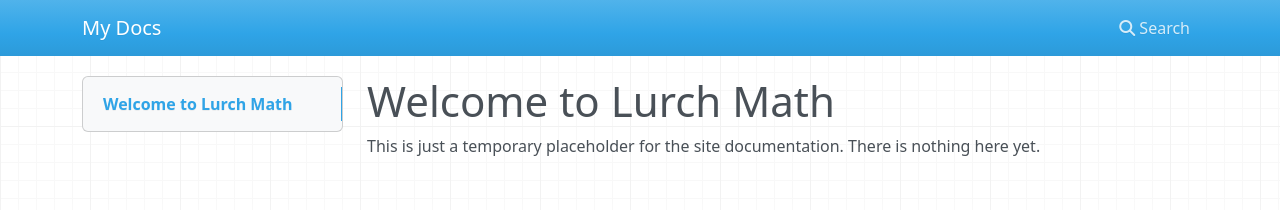
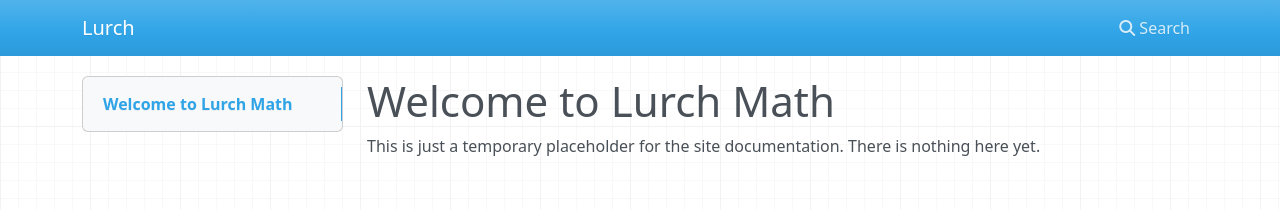
Before and after one commit to lurchmath/lurchmath.github.io, an MkDocs documentation site: the page built from docs/index.md, in a window 1280 px wide. Shown: the top 210 px of the page. Built offline with MkDocs 1.6.1, drawn with Linux system fonts in a browser that asks for light colours; nearby versions of some CDN libraries.

Commit message:
Changing the site name to Lurch.

```diff
--- a/mkdocs.yml
+++ b/mkdocs.yml
@@ -1 +1 @@
-site_name: My Docs
+site_name: Lurch
```
